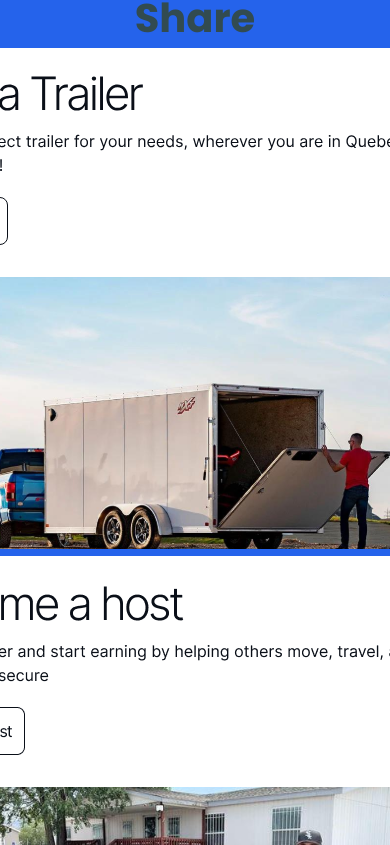
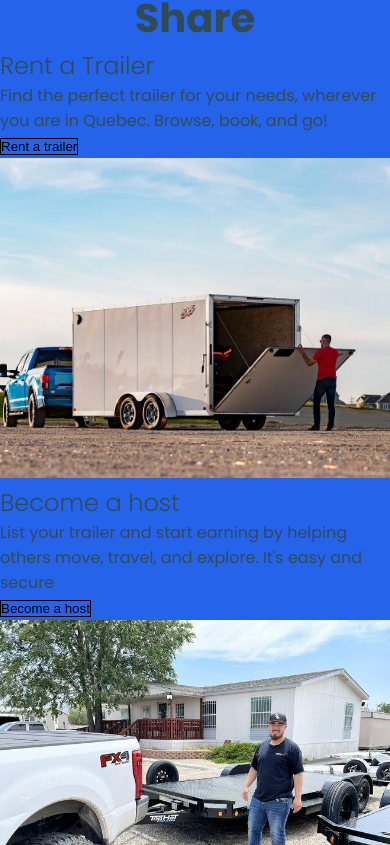
Before and after one commit to talha2224/lorepa, a React (Vite) app: page / in a window 390 px wide. Shown: the part 1999-2844 px from the top of the page. Built offline with nearby package versions, Linux system fonts and the light colour scheme; no server answers.

Commit message:
changes completed

```diff
--- a/src/pages/BookingPage.jsx
+++ b/src/pages/BookingPage.jsx
@@ -301,6 +301,7 @@ const BookingPage = () => {
 
     useEffect(() => {
         axios.get(`${config.baseUrl}/trailer/all`).then(res => setTrailers(res.data.data)).catch(err => console.error(err));
+        window.scrollTo(0, 0);
     }, []);
 
     useEffect(() => {
--- a/src/pages/LandingPage.jsx
+++ b/src/pages/LandingPage.jsx
@@ -1,11 +1,11 @@
-import React, { useEffect, useState } from "react";
+import { useEffect, useState } from "react";
 import { motion } from "framer-motion";
 import Navbar from "../components/Navbar";
 import Footer from "../components/Footer";
 import Hero from "../assets/landing/hero.png";
 import Img from "../assets/landing/img.png";
-import Host1 from "../assets/landing/host.svg";
-import Host2 from "../assets/landing/host2.png";
+import Host1 from "../assets/landing/rent_trailer_img.png";
+import Host2 from "../assets/landing/become_host_img.png";
 import {
   FaAngleDown,
   FaAngleUp,
@@ -30,6 +30,12 @@ const translations = {
     discover: "Discover the premier platform for trailer sharing between individuals in Qubec.",
     needTrailer: "Whether You Need a Trailer",
     shareOne: "or Have One to Share",
+    rentTrailerTitle: "Rent a Trailer",
+    rentTrailerDescription: "Find the perfect trailer for your needs, wherever you are in Quebec. Browse, book, and go!",
+    rentTrailerButton: "Rent a trailer",
+    becomeHostTitle: "Become a host",
+    becomeHostDescription: "List your trailer and start earning by helping others move, travel, and explore. It's easy and secure",
+    becomeHostButton: "Become a host",
     trustedBy: "Trusted by 1000 +",
     leadingPlatform: "Our company is the leading sharing platform where you can book any type of trailer from private individuals,",
     dynamicCommunity: "whatever the occasion, with a dynamic community of trusted hosts.",
@@ -52,6 +58,12 @@ const translations = {
     discover: "Descubre la plataforma líder para compartir remolques entre particulares en Quebec.",
     needTrailer: "Ya sea que necesites un remolque",
     shareOne: "o tengas uno para compartir",
+    rentTrailerTitle: "Alquilar un remolque",
+    rentTrailerDescription: "Encuentra el remolque perfecto para tus necesidades, dondequiera que estés en Quebec. ¡Busca, reserva y listo!",
+    rentTrailerButton: "Alquilar un remolque",
+    becomeHostTitle: "Conviértete en anfitrión",
+    becomeHostDescription: "Publica tu remolque y comienza a ganar ayudando a otros a mudarse, viajar y explorar. Es fácil y seguro.",
+    becomeHostButton: "Conviértete en anfitrión",
     trustedBy: "Confiado por más de 1000 +",
     leadingPlatform: "Nuestra empresa es la plataforma líder para compartir donde puedes reservar cualquier tipo de remolque a particulares,",
     dynamicCommunity: "cualquiera sea la ocasión, con una comunidad dinámica de anfitriones confiables.",
@@ -74,6 +86,12 @@ const translations = {
     discover: "探索魁北克领先的个人拖车共享平台。",
     needTrailer: "无论您是否需要拖车",
     shareOne: "或愿意共享一个",
+    rentTrailerTitle: "租一辆拖车",
+    rentTrailerDescription: "在魁北克找到满足您需求的完美拖车，无论您身在何处。浏览、预订，然后出发！",
+    rentTrailerButton: "租一辆拖车",
+    becomeHostTitle: "成为房东",
+    becomeHostDescription: "列出您的拖车，通过帮助他人搬家、旅行和探索来开始赚钱。这既简单又安全。",
+    becomeHostButton: "成为房东",
     trustedBy: "1000+ 信任用户",
     leadingPlatform: "我们公司是领先的共享平台，您可以从个人手中预订各种类型的拖车，",
     dynamicCommunity: "无论场合如何，拥有值得信赖的动态社区主机。",
@@ -96,6 +114,12 @@ const translations = {
     discover: "Découvrez la plateforme leader de partage de remorques entre particuliers au Québec.",
     needTrailer: "Que vous ayez besoin d'une remorque",
     shareOne: "ou que vous en ayez une à partager",
+    rentTrailerTitle: "Louer une remorque",
+    rentTrailerDescription: "Trouvez la remorque parfaite pour vos besoins, où que vous soyez au Québec. Parcourez, réservez et partez !",
+    rentTrailerButton: "Louer une remorque",
+    becomeHostTitle: "Devenir hôte",
+    becomeHostDescription: "Listez votre remorque et commencez à gagner de l'argent en aidant les autres à déménager, voyager et explorer. C'est facile et sécurisé.",
+    becomeHostButton: "Devenir hôte",
     trustedBy: "Fiable par plus de 1000 +",
     leadingPlatform: "Notre entreprise est la principale plateforme de partage où vous pouvez réserver tout type de remorque auprès de particuliers,",
     dynamicCommunity: "quelle que soit l'occasion, avec une communauté dynamique d'hôtes de confiance.",
@@ -206,9 +230,9 @@ const LandingPage = () => {
   const [faqHost, setFaqHost] = useState([]);
   const [translationsData, setTranslationsData] = useState(() => {
     const storedLang = localStorage.getItem('lang');
-    return translations[storedLang] || translations.en; // Fallback to English if storedLang is not found
+    return translations[storedLang] || translations.en;
   });
-    const [location, setLocation] = useState("");
+  const [location, setLocation] = useState("");
 
   useEffect(() => {
     const handleStorageChange = () => {
@@ -262,7 +286,7 @@ const LandingPage = () => {
           <motion.div variants={blurIn} initial="hidden" animate="visible" className="bg-white md:bg-opacity-100 bg-opacity-80 rounded-md p-3 sm:w-[80%] w-[90%] mx-20 my-10 md:flex justify-center items-center flex-wrap">
             <div className="flex-1 border border-[#9DA0A6] mt-1 mr-3 py-1 px-6 rounded-[2rem]">
               <h1 className="text-sm">{translationsData?.where}</h1>
-              <input onChange={(e)=>setLocation(e.target.value)} type="text" placeholder={translationsData?.placeholder} className="border-none bg-transparent outline-none placeholder:text-[#9DA0A6] flex-1 text-sm" />
+              <input onChange={(e) => setLocation(e.target.value)} type="text" placeholder={translationsData?.placeholder} className="border-none bg-transparent outline-none placeholder:text-[#9DA0A6] flex-1 text-sm" />
             </div>
             <div className="flex-1 border border-[#9DA0A6] mt-1 mr-3 py-1 px-6 rounded-[2rem]">
               <h1 className="text-sm">{translationsData?.from}</h1>
@@ -306,20 +330,30 @@ const LandingPage = () => {
           variant={fadeInDown}
           className="text-[40px] text-white font-semibold mb-10"
         />
-        <div className="flex justify-center items-center flex-wrap gap-x-5">
-          {[Host1, Host2].map((src, i) => (
-            <motion.div
-              key={i}
-              variants={flipIn}
-              initial="hidden"
-              whileInView="visible"
-              viewport={{ once: true, amount: 0.3 }}
-            >
-              <Link to={i == 0 ? "/booking" : "host"}>
-                <img src={src} alt="Host" className="mt-5" />
+        <div className="flex justify-center items-center flex-wrap gap-x-5 px-4 pb-10">
+          {/* Rent a Trailer Card */}
+          <motion.div variants={flipIn} initial="hidden" whileInView="visible" viewport={{ once: true, amount: 0.3 }} className="bg-white rounded-tl-lg rounded-tr-lg shadow-lg sm:min-w-[25rem] sm:max-w-[36rem] my-4 overflow-hidden px-5">
+            <div className="py-7 sm:py-10">
+              <h2 className="text-xl sm:text-[46px] font-[300] mb-1 sm:mb-4">{translationsData.rentTrailerTitle}</h2>
+              <p className="text-gray-700 mb-4 sm:text-base text-sm">{translationsData.rentTrailerDescription}</p>
+              <Link to="/booking">
+                <button className="border border-[#000] text-[#000] px-4 py-2 rounded-lg bg-transparent">{translationsData.rentTrailerButton}</button>
               </Link>
-            </motion.div>
-          ))}
+            </div>
+            <img src={Host1} alt="Rent a Trailer" className="w-full h-[20rem] rounded-tl-lg rounded-tr-lg object-cover" />
+          </motion.div>
+
+          {/* Become a host Card */}
+          <motion.div variants={flipIn} initial="hidden" whileInView="visible" viewport={{ once: true, amount: 0.3 }} className="bg-white rounded-tl-lg rounded-tr-lg shadow-lg sm:min-w-[25rem] sm:max-w-[36rem] my-4 overflow-hidden px-5">
+            <div className="py-7 sm:py-10">
+              <h2 className="text-xl sm:text-[46px] font-[300] mb-1 sm:mb-4">{translationsData.becomeHostTitle}</h2>
+              <p className="text-gray-700 mb-4 sm:text-base text-sm">{translationsData.becomeHostDescription}</p>
+              <Link to="/host">
+                <button className="border border-[#000] text-[#000] px-4 py-2 rounded-lg bg-transparent">{translationsData.becomeHostButton}</button>
+              </Link>
+            </div>
+            <img src={Host2} alt="Become a Host" className="w-full h-[20rem] rounded-tl-lg rounded-tr-lg object-cover" />
+          </motion.div>
         </div>
       </div>
 
@@ -341,7 +375,7 @@ const LandingPage = () => {
         <AnimatedText text={translationsData.popularLocations} variant={scaleIn} className="text-2xl text-black font-semibold mt-10" />
         <div className="flex overflow-x-auto gap-10 mt-6 w-[100%] px-4">
           {locations.map((loc, i) => (
-            <Link to={`/trailers?city=${loc.title}`}  key={i}>
+            <Link to={`/trailers?city=${loc.title}`} key={i}>
               <img
                 src={loc.image}
                 alt={loc.title}
@@ -405,7 +439,7 @@ const LandingPage = () => {
             className="text-lg sm:text-2xl font-semibold mt-2"
           />
           <button className="px-3 py-2 mt-2 rounded-md bg-[#2563EB] text-white text-xs">
-            {translationsData.seeAllFaq}
+            <Link to={"/faq"}>{translationsData.seeAllFaq}</Link>
           </button>
         </motion.div>
         <div className="flex flex-wrap justify-between gap-x-5 mt-8">
--- a/src/pages/SingleTrailer.jsx
+++ b/src/pages/SingleTrailer.jsx
@@ -327,7 +327,7 @@ const SingleTrailer = () => {
         <div className="flex justify-between items-center mt-10 w-full flex-wrap text-black">
           <h1 className="text-lg sm:text-2xl font-semibold mt-2">{translations.faqTitle}</h1>
           <button className="px-3 py-2 mt-2 rounded-md bg-[#2563EB] text-white text-xs">
-            {translations.seeAllFaq}
+            <Link to={"/faq"}>{translations.seeAllFaq}</Link>
           </button>
         </div>
 
--- a/src/pages/TrailersLisitng.jsx
+++ b/src/pages/TrailersLisitng.jsx
@@ -76,7 +76,6 @@ const useQuery = () => {
 
 const TrailersListing = () => {
   const nav = useNavigate();
-  const location = useLocation();
   const query = useQuery();
   const cityFromQuery = query.get('city')?.toLowerCase() || '';
 
--- a/src/pages/WhoPage.jsx
+++ b/src/pages/WhoPage.jsx
@@ -7,6 +7,7 @@ import { FaRegQuestionCircle } from 'react-icons/fa';
 import { TbMoneybag } from "react-icons/tb";
 import { MdOutlineCancel } from 'react-icons/md';
 import { motion } from 'framer-motion';
+import { Link } from 'react-router-dom';
 
 // Animation Variants
 const fadeInUp = {
@@ -266,10 +267,10 @@ const WhoPage = () => {
                 viewport={{ once: false, amount: 0.3 }}
             >
                 <button className="px-6 py-3 border border-gray-300 rounded-md text-gray-800 hover:bg-gray-100">
-                    {translations.rentTrailerButton}
+                    <Link to={"/booking"}>{translations.rentTrailerButton}</Link>
                 </button>
                 <button className="px-6 py-3 border border-gray-300 rounded-md text-gray-800 hover:bg-gray-100">
-                    {translations.becomeHostButton}
+                   <Link to={"/host"}>{translations.becomeHostButton}</Link>
                 </button>
             </motion.div>
 
```
Also changed, not shown: src/components/Footer.jsx (+12 -14 lines), src/assets/landing/become_host_img.png (added), src/assets/landing/rent_trailer_img.png (added).
